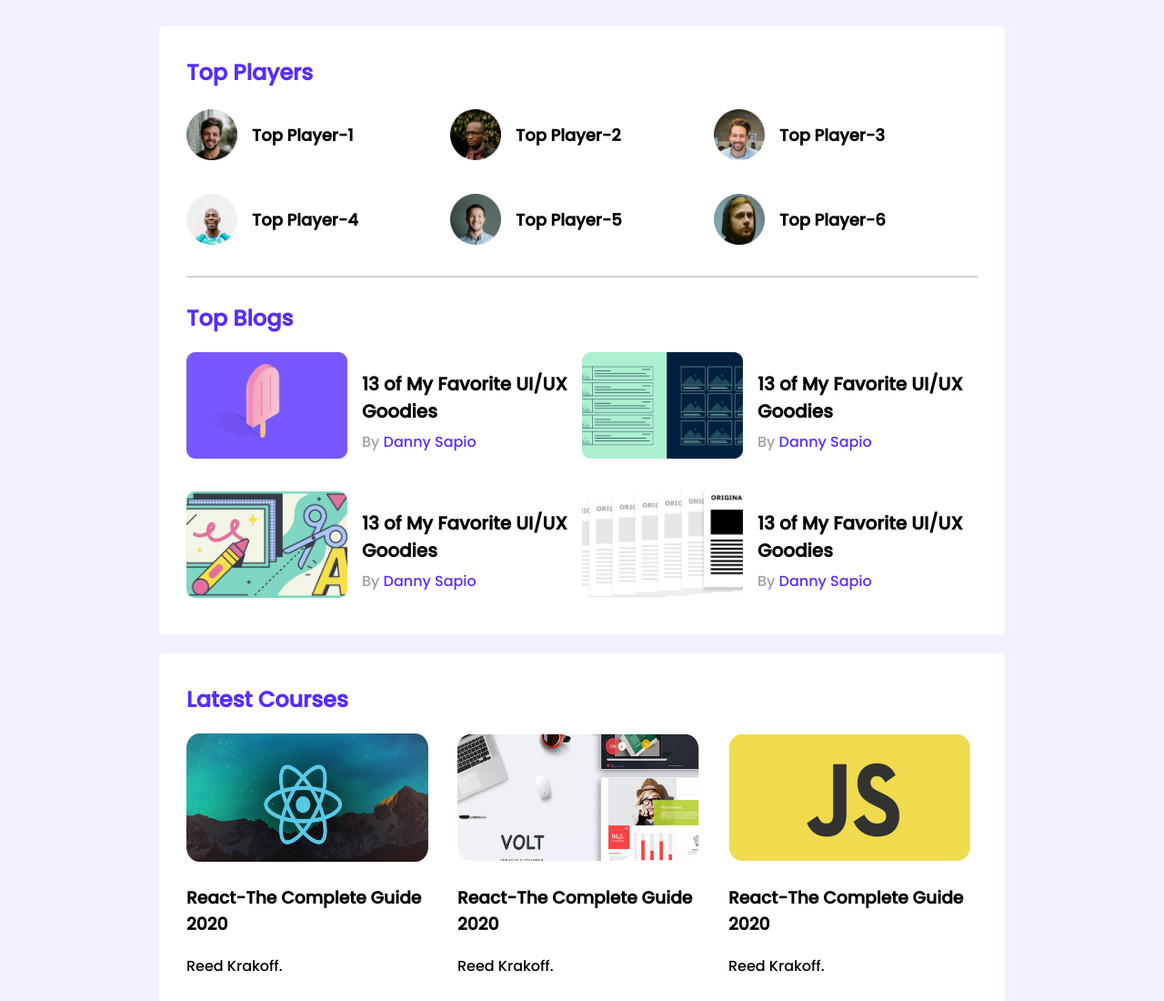
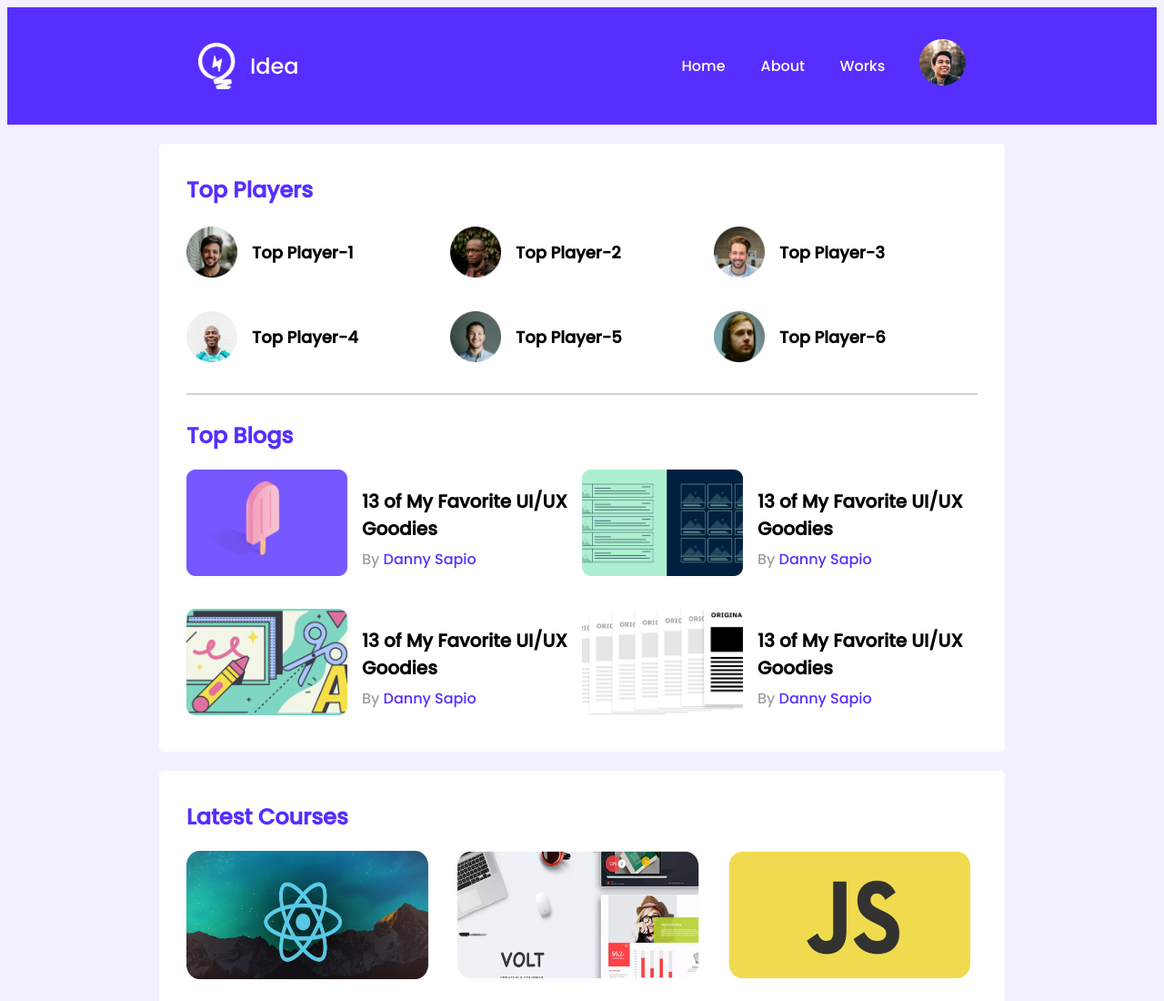
Before and after one commit to jkdas/leader-board-css3, a plain HTML site: page index.html in a window 1280 px wide. Shown: the top 1100 px of the page at 91% size. Drawn offline with Linux system fonts and the light colour scheme.

Commit message:
Nav menu bar finished

```diff
--- a/index.html
+++ b/index.html
@@ -15,6 +15,22 @@
 <body>
     <!-- header start -->
     <header>
+        <section class="nav-menubar">
+            <nav>
+                <div class="nav-div">
+                    <div class="idea">
+                        <img src="images/icons/logo.png">
+                        <span>Idea</span>
+                    </div>
+                    <div class="button-area">
+                        <div class="button-1"><a href="">Home</a></div>
+                        <div class="button-2"><a href="">About</a></div>
+                        <div class="button-3"><a href="">Works</a></div>
+                        <div class="logo-img"> <img src="images/icons/profile.png" alt=""> </div>
+                    </div>
+                </div>
+            </nav>
+        </section>
 
     </header>
     <!-- header end -->
--- a/styles/style.css
+++ b/styles/style.css
@@ -1,6 +1,43 @@
 /* fonts  */
 @import url('https://fonts.googleapis.com/css2?family=Poppins:ital,wght@0,500;1,400&display=swap');
 
+/* menu header/ logo/ profile pic section */
+
+.nav-menubar{
+    background-color: #562EFF;
+    height: 94px;
+    padding-top: 35px;
+}
+
+.nav-div{
+    display: flex;
+    justify-content: space-around;
+    align-items: center;
+}
+.idea{
+    color: white;
+    display: flex;
+    align-items: center;
+}
+.idea span{
+    margin-left: 16px;
+    font-size: 24px;
+}
+.idea img{
+    width: 40.42px;
+    height: 51px;
+}
+.button-area{
+    display: grid;
+    grid-template-columns: repeat(4, 1fr);
+    grid-column-gap: 36px;
+    align-items: center;
+}
+.button-area a{
+    font-size: 16px;
+    color: white;
+    text-decoration: none;
+}
 
 /* utilies/common styles/utilities */
 body{
```
